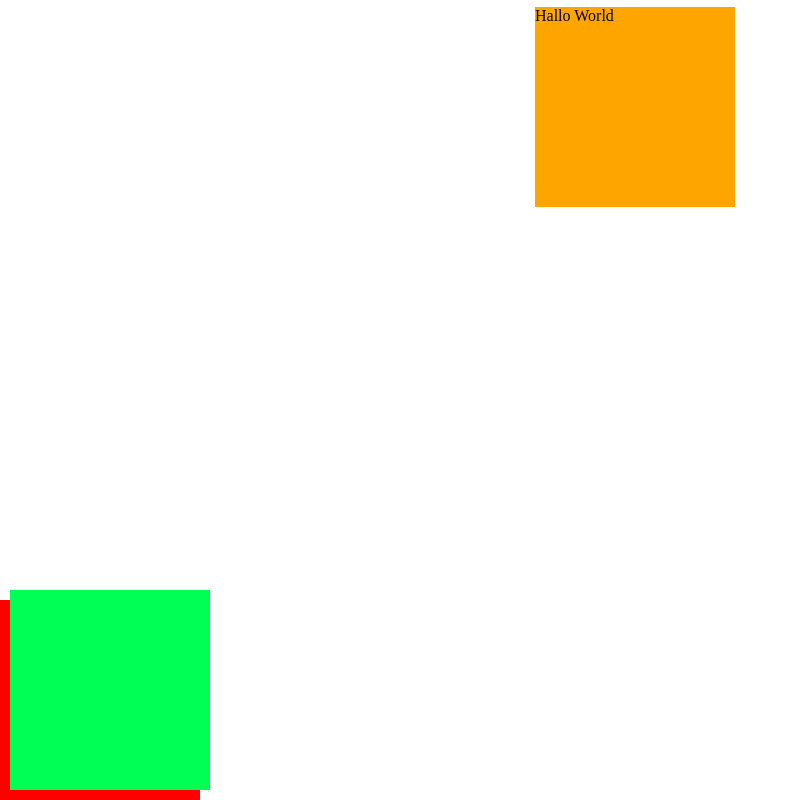
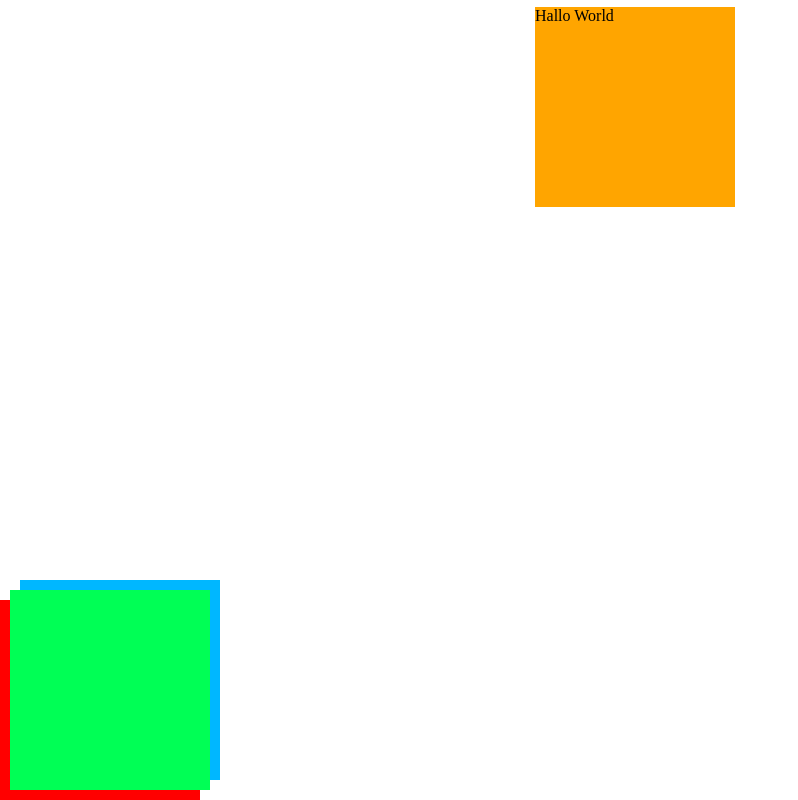
Before and after one commit to wi-fighters/48-uib-layout-break-out-the-flow-peteco83, a plain HTML site: page index.html in a window 1280 px wide. Shown: the whole page, without its empty margins (0-798 px from the left). Drawn offline with Linux system fonts and the light colour scheme.

Commit message:
Added box 3 and completing the exercise

```diff
--- a/index.html
+++ b/index.html
@@ -12,5 +12,6 @@
 
     <div class="box1"></div>
     <div class="box2"></div>
+    <div class="box3"></div>
 </body>
 </html>
--- a/style.css
+++ b/style.css
@@ -29,4 +29,15 @@ html, body {
     bottom: 10px;
     position: absolute;
     left: 10px;
+    z-index: 1;
 }
+
+.box3 {
+    background-color: rgb(0, 183, 255);
+    width: 200px;
+    height: 200px;
+    position: absolute;
+    bottom: 20px;
+    left: 20px;
+    /* z-index: -1; */
+}
```
